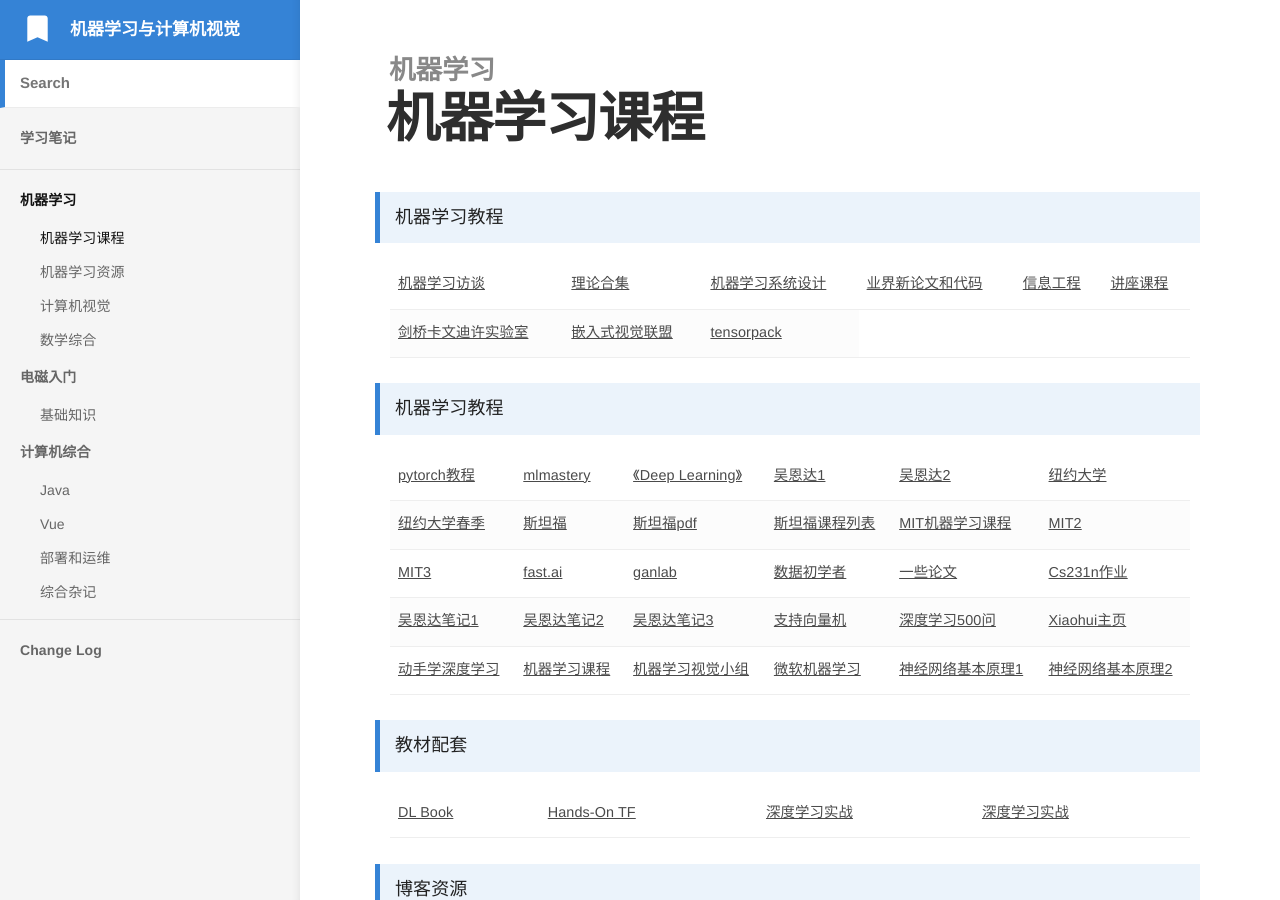
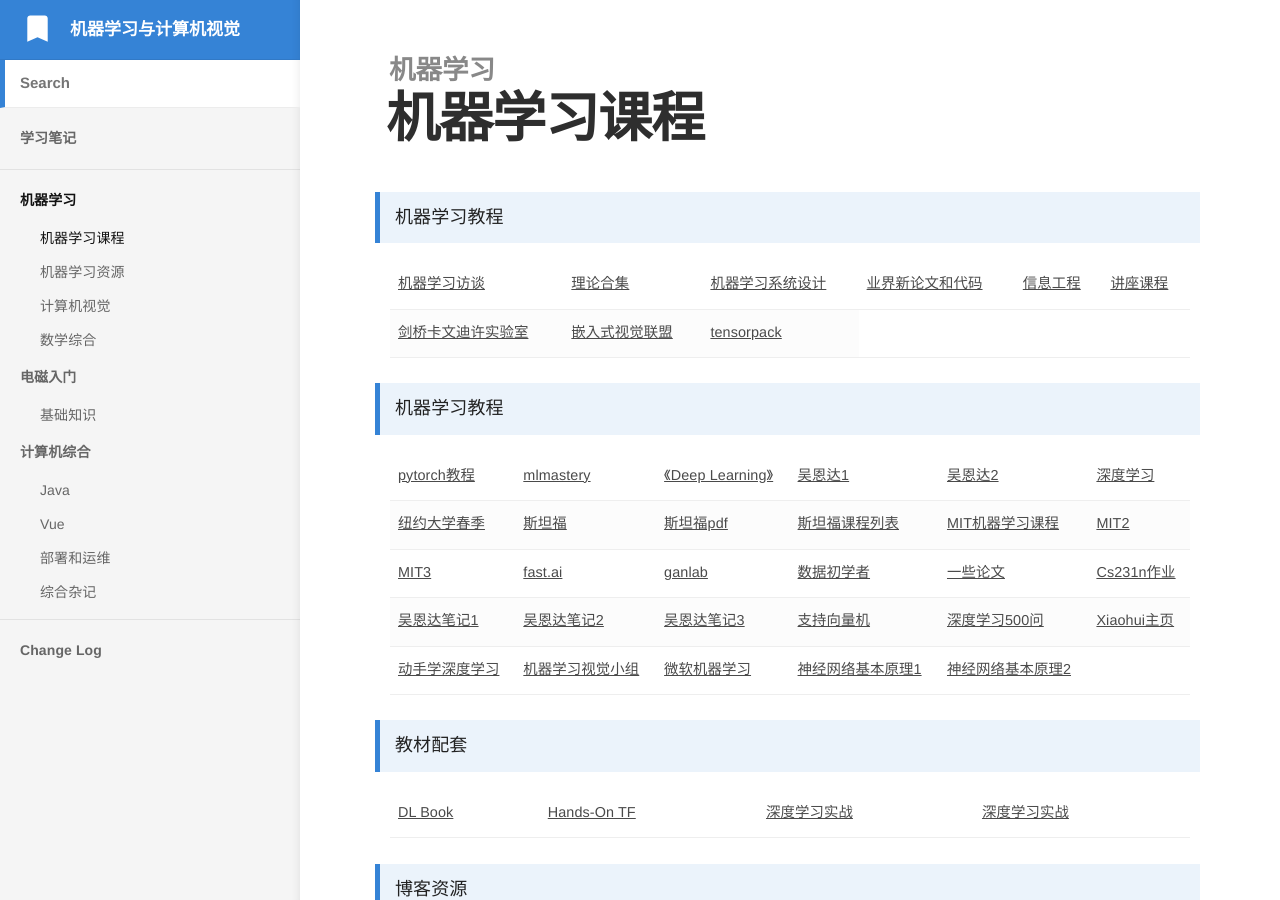
Before and after one commit to bashendixie/Machine_Learning_Notes, a Jekyll site: the page built from _docs/1、机器学习/机器学习课程.md, in a window 1280 px wide and 900 px high. Built offline with Jekyll 4.4.1, drawn with Linux system fonts in a browser that asks for light colours; some web fonts are replaced.

Commit message:
no message

```diff
--- a/_docs/1、机器学习/机器学习课程.md
+++ b/_docs/1、机器学习/机器学习课程.md
@@ -61,7 +61,7 @@ order: 1
 				<a href="https://www.coursera.org/specializations/deep-learning#instructors" target="_blank">吴恩达2</a>
 			</td>
 			<td>
-				<a href="https://atcold.github.io/pytorch-Deep-Learning/" target="_blank">纽约大学</a>
+				<a href="https://atcold.github.io/pytorch-Deep-Learning/" target="_blank">深度学习</a>
 			</td>
 		</tr>
 		<tr>
@@ -127,9 +127,6 @@ order: 1
 		<tr>
 			<td>
 				<a href="https://zh.d2l.ai/" target="_blank">动手学深度学习</a>
-			</td>
-			<td>
-				<a href="https://atcold.github.io/pytorch-Deep-Learning/en/faq/" target="_blank">机器学习课程</a>
 			</td>
 			<td>
 				<a href="https://lab1055.github.io/" target="_blank">机器学习视觉小组</a>
```
